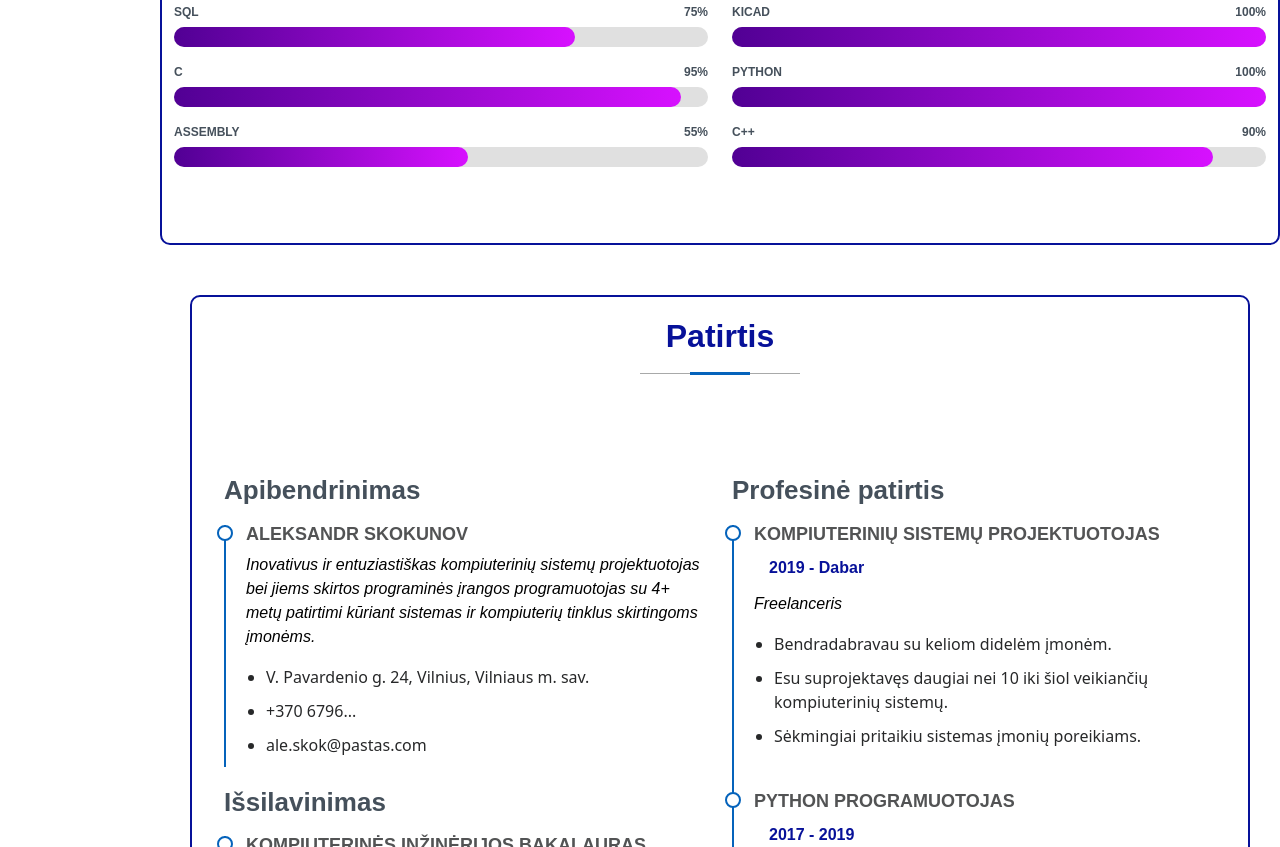
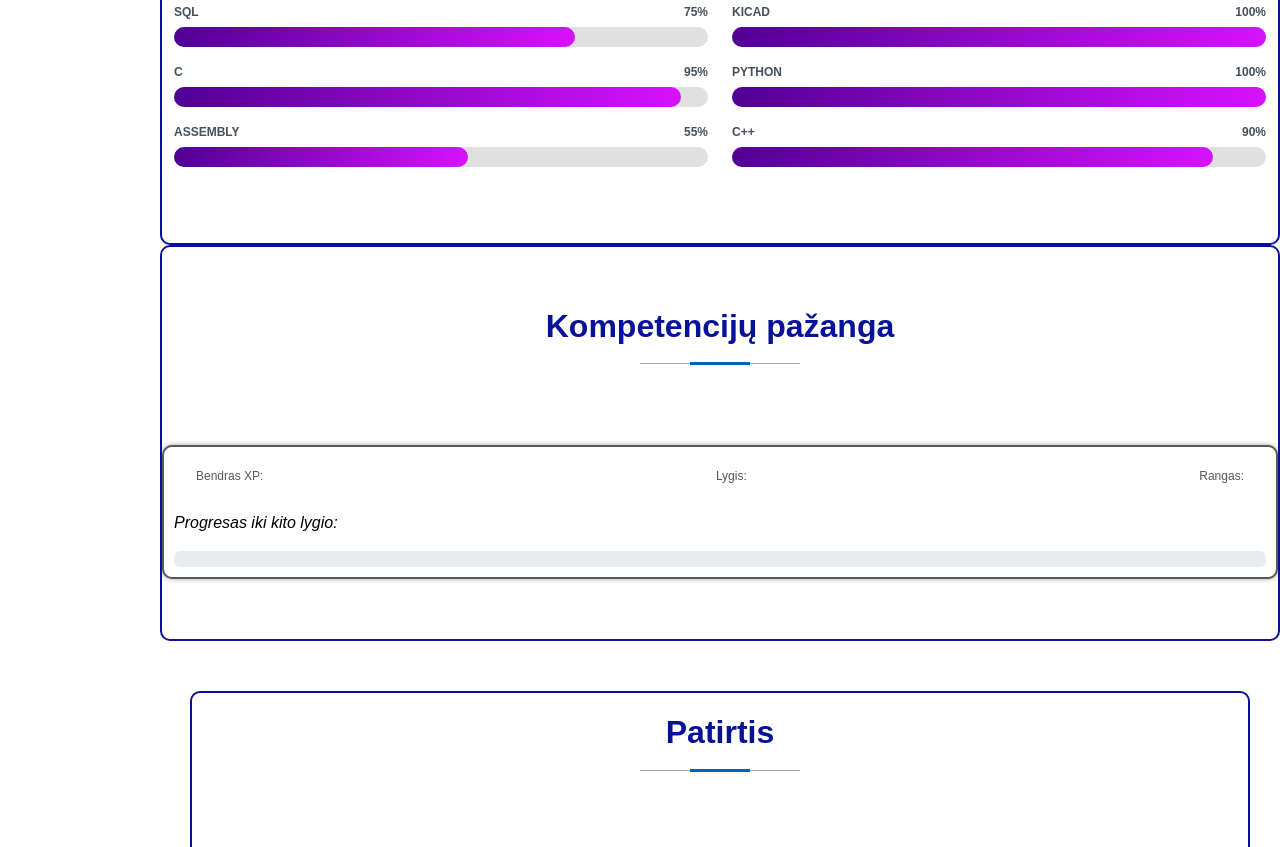
Before and after one commit to aSkok-stud/aSkok-stud.github.io, a plain HTML site: page index.html in a window 1280 px wide. Shown: the part 1751-2598 px from the top of the page. Drawn offline with Linux system fonts and the light colour scheme; a web font is replaced by a local one.

Commit message:
LD10 pradžia

```diff
--- a/assets/css/custom.css
+++ b/assets/css/custom.css
@@ -1,5 +1,5 @@
-h1, h2, h3, h4, h5, h6
-{
+/* LD9 */
+h1, h2, h3, h4, h5, h6 {
     font-family: "Google Sans", sans-serif;
     color: #071199;
     font-optical-sizing: auto;
@@ -7,8 +7,7 @@ h1, h2, h3, h4, h5, h6
     font-style: bold;
 }
 
-p
-{
+p {
     font-family: "Google Sans", sans-serif;
     color: #000000;
     font-optical-sizing: auto;
@@ -16,18 +15,15 @@ p
     font-style: italic;
 }
 
-button:hover
-{
+button:hover {
     color: #52a5f3;
 }
 
-button:active
-{
+button:active {
     color: #c837d8;
 }
 
-a
-{
+a {
     font-family: "Roboto", sans-serif;
     color: #008112;
     font-optical-sizing: auto;
@@ -35,34 +31,29 @@ a
     font-style: normal;
 }
 
-#about, #resume, #portfolio
-{
+#about, #resume, #portfolio {
     padding: 20px;
     margin: 50px 30px;
 }
 
-section
-{
+section {
     border: 2px solid #071199;
     border-radius: 10px;
 }
 
-.progress-bar
-{
+.progress-bar {
     background: linear-gradient(to right, #510094, #d711ff);
     height: 20px;
     border-radius: 10px;
 }
 
-.progress-bar-wrap
-{
+.progress-bar-wrap {
     background-color: #e0e0e0;
     height: 20px;
     border-radius: 10px;
 }
 
-button[type=submit]
-{
+button[type=submit] {
     background-color: #071199;
     color: #ffffff;
     border: 5px solid #5e64ad;
@@ -71,45 +62,64 @@ button[type=submit]
     border-radius: 50px;
 }
 
-.list
-{
+.list {
     padding-left: 20px;
 }
 
-.ulist
-{
+.ulist {
     list-style-type: "> ";
 }
 
-.olist
-{
+.olist {
     list-style-type: upper-roman;
 }
 
-.nested-olist
-{
+.nested-olist {
     list-style-type: lower-roman;
     font-style: italic;
 }
 
-.table
-{
+.table {
     border: 5px solid #071199;
 }
 
-.table th
-{
+.table th {
     background-color: #071199;
     color: #ffffff;
 }
 
-.table th, .table td
-{
+.table th, .table td {
     padding: 10px;
     text-align: center;
 }
 
-.table-even-row td
-{
+.table-even-row td {
     background-color: #e0e0e0;
 }
+
+/* LD10 */
+
+.kanban-top {
+    background-color: #ffffff;
+    border: 2px solid #585858;
+    box-shadow: 0px 0px 5px #a7a2a2;
+    border-radius: 10px;
+    padding: 10px;
+}
+
+.kanban-top-info {
+    display: flex;
+    justify-content: space-between;
+}
+
+.kanban-top-info p {
+    font-style: normal;
+    font-size: 12px;
+    color: #585858;
+}
+
+.kanban-block {
+    border-radius: 10px;
+    padding: 10px;
+    /* color: #0099ffbd; */
+}
--- a/index.html
+++ b/index.html
@@ -54,6 +54,7 @@
       <ul>
         <li><a href="#hero" class="active"><i class="bi bi-house navicon"></i><span>Pagrindinis</span></a></li>
         <li><a href="#about"><i class="bi bi-person navicon"></i><span>Apie</span></a></li>
+        <li><a href="#skill-kanban"><i class="bi bi-list navicon"></i><span>Kompetencijos</span></a></li>
         <li><a href="#resume"><i class="bi bi-file-earmark-text navicon"></i><span>Patirtis</span></a></li>
         <li><a href="#portfolio"><i class="bi bi-images navicon"></i><span>Projektai</span></a></li>
         <li><a href="#services"><i class="bi bi-hdd-stack navicon"></i><span>Paslaugos</span></a></li>
@@ -201,6 +202,43 @@
       </div>
 
     </section><!-- /Skills Section -->
+
+    <!-- Skill Kanban Section -->
+    <section id="skill-kanban" class="skill-kanban section">
+
+      <!-- Section Title -->
+      <div class="container section-title" data-aos="fade-up">
+        <h2>Kompetencijų pažanga</h2>
+      </div><!-- End Section Title -->
+
+      <div class="container kanban-top" data-aos="fade-up">
+
+        <div class="container kanban-top-info">
+          <div background-color="#0099ffbd" class="kanban-block">
+            <p>Bendras XP:</p>
+          </div>
+          <div class="kanban-block">
+            <p>Lygis:</p>
+          </div>
+          <div class="kanban-block">
+            <p>Rangas:</p>
+          </div>
+        </div>
+
+        <p>Progresas iki kito lygio:</p>
+        <div class="progress">
+            <div class="progress-bar-wrap">
+              <div class="progress-bar" role="progressbar" aria-valuenow="60" aria-valuemin="0" aria-valuemax="100"></div>
+            </div>
+        </div>
+
+        <div class="container kanban-bottom-info">
+
+        </div>
+
+      </div>
+
+    </section>
 
     <!-- Resume Section -->
     <section id="resume" class="resume section">
```
